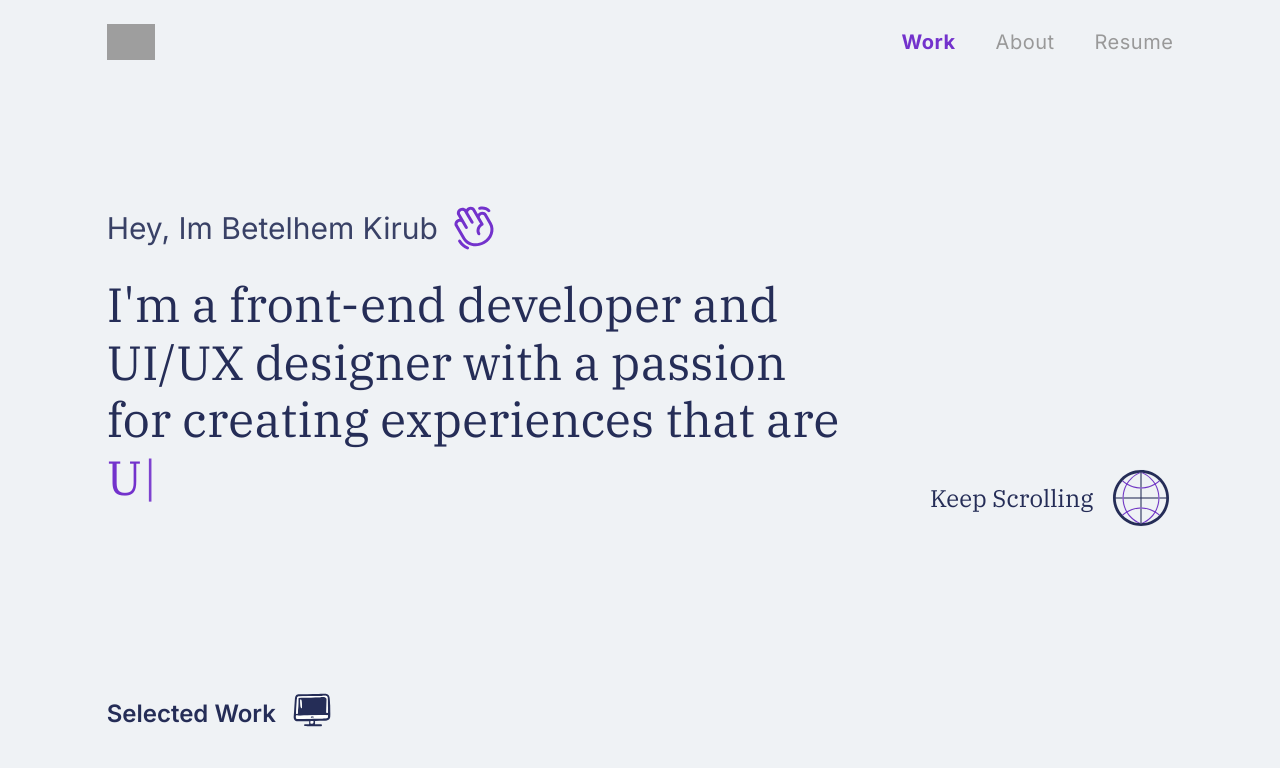
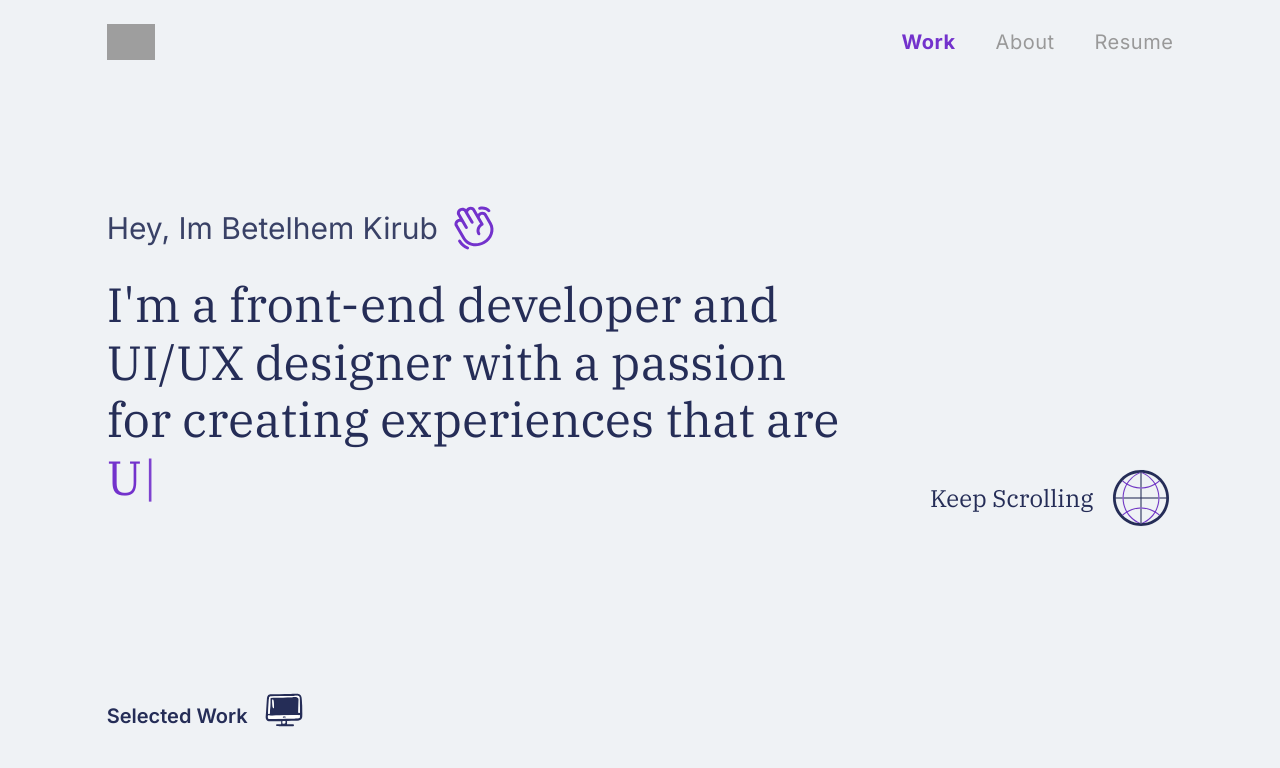
Before and after one commit to klassno3/Portfolio, a React (Create React App) app: page / in a window 1280 px wide. Shown: the top 768 px of the page. Built offline with nearby package versions, Linux system fonts and the light colour scheme; grey boxes are pictures that could not be loaded.

Commit message:
changes in selected work title

```diff
--- a/src/component/CaseStudy.jsx
+++ b/src/component/CaseStudy.jsx
@@ -21,42 +21,81 @@ import FinalDesign from "../Image/design process.jpg"
 const CaseStudy = () => {
   return (
     <div className='pt-16 pb-10 bg-secondary-100'>
-      <img className='w-9/12 lg:w-8/12 flex justify-center mx-auto' src={Literti} alt="" />
+
+      <img className='w-9/12 lg:w-8/12 flex justify-center mx-auto' src={ Literti } alt="" />
+
 
       <div className="flex lg:w-10/12 w-11/12 mx-auto flex-col gap-2 md:gap-4 mt-16">
+
         <h1 className="text-Literti-100 text-2xl lg:text-6xl  font-ibm">Literti</h1>
+
         <p className="text-sm md:text-xl text-tertiary-200 font-inter lg:w-3/4">Design a website that enables users to monitor their book reading progress and establish personal reading challenges.</p>
+
       </div>
+
       <div className="flex flex-col lg:flex-row gap-12 lg:w-10/12 w-11/12 mx-auto  justify-between mt-16 ">
+
+
 
         <div className=" lg:w-3/5  flex flex-col gap-5 ">
 
+
+
           <div className="flex flex-col gap-1 lg:gap-3">
+
             <h2 className="uppercase text-sm lg:text-xl font-inter font-semibold text-primary-100">Challenge</h2>
+
             <p className="text-sm md:text-xl text-primary-100 font-inter">
-           Although social media platforms and websites like Goodreads and StoryGraph have been useful for book tracking, they suffer from poor UI/UX and lack the desired features according to users.</p>
+
+              Although social media platforms and websites like Goodreads and StoryGraph have been useful for
+              book tracking, they suffer from poor UI/UX and lack the desired features according to users.
+            </p>
+
           </div>
+
           <div className="flex flex-col gap-1 lg:gap-3">
+
             <h2 className="uppercase text-sm lg:text-xl  font-inter font-semibold text-primary-100">Solution</h2>
+
             <p className="text-sm md:text-xl text-primary-100 font-inter">
-              Create a website with excellent UI/UX that avoids overwhelming users with unnecessary features and addresses the issues found in the UI and UX of current platforms.</p>
+
+              Create a website with excellent UI/UX that avoids overwhelming users with unnecessary
+              features and addresses the issues found in the UI and UX of current platforms.
+            </p>
+
           </div>
+
         </div>
+
         <div className="lg:w-2/5 flex flex-col gap-3 lg:items-end ">
+
           <div className=" flex flex-col gap-3 items-start">
 
+
             <div className="flex flex-col  items-start">
+
               <h2 className="uppercase text-sm lg:text-xl font-inter font-semibold text-primary-100">role</h2>
+
               <p className="text-sm lg:text-xl text-primary-100 font-inter">Ui/Ux designer</p>
+
               <p className="text-sm lg:text-xl text-primary-100 font-inter">Developer</p>
+
             </div>
 
+
             <div className="flex flex-col  items-start">
+
               <h2 className="uppercase text-sm lg:text-xl font-inter font-semibold text-primary-100">time</h2>
+
               <p className="text-sm lg:text-xl text-primary-100 font-inter">2 weeks</p>
+
+
             </div>
+
             <div className="flex flex-col items-start">
+
               <h2 className="uppercase text-sm lg:text-xl font-inter font-semibold text-primary-100">tools</h2>
+
           <p className="text-sm lg:text-xl text-primary-100 font-inter">Figma</p>
           <p className="text-sm lg:text-xl text-primary-100 font-inter">Google Book API</p>
           <p className="text-sm lg:text-xl text-primary-100 font-inter">React Js </p>
@@ -231,7 +270,10 @@ I then created task flows to explore various paths the users could take when the
           <p className="text-base md:text-3xl font-inter  text-Literti-100 ">USABLITY TEST</p>
             <p className="text-sm lg:text-xl text-primary-100 font-inter ">
 
-I conducted several usability tests using a high fidelity prototype of the site and discovered that i need to amke the buttons bigger in the mobile version to create better use experience.          </p>
+
+              I conducted several usability tests using a high fidelity prototype of the site and discovered that
+              i need to make the buttons bigger in the mobile version to create better use experience.
+            </p>
         </div>
         </div>
 
--- a/src/component/Work.jsx
+++ b/src/component/Work.jsx
@@ -18,9 +18,9 @@ const Work = () => {
 
 
     <div className='lg:w-10/12 w-11/12 mx-auto py-20'>
-      <div className="flex items-end gap-2 md:gap-4">
+      <div className="flex items-end w-full justify-start gap-2 md:gap-4">
 
-      <div className="font-inter  text-lg: smtext-xl md:text-2xl font-semibold  text-primary-100">
+      <div className="font-inter text-base lg:text-xl md:text-2xl font-semibold  text-primary-100">
         <h1>Selected Work</h1>
         </div>
         <img className="w-7 md:w-10" src={ Desk } alt="desktop icon" />
```
Lines whose indentation alone changed are shown as unchanged.
